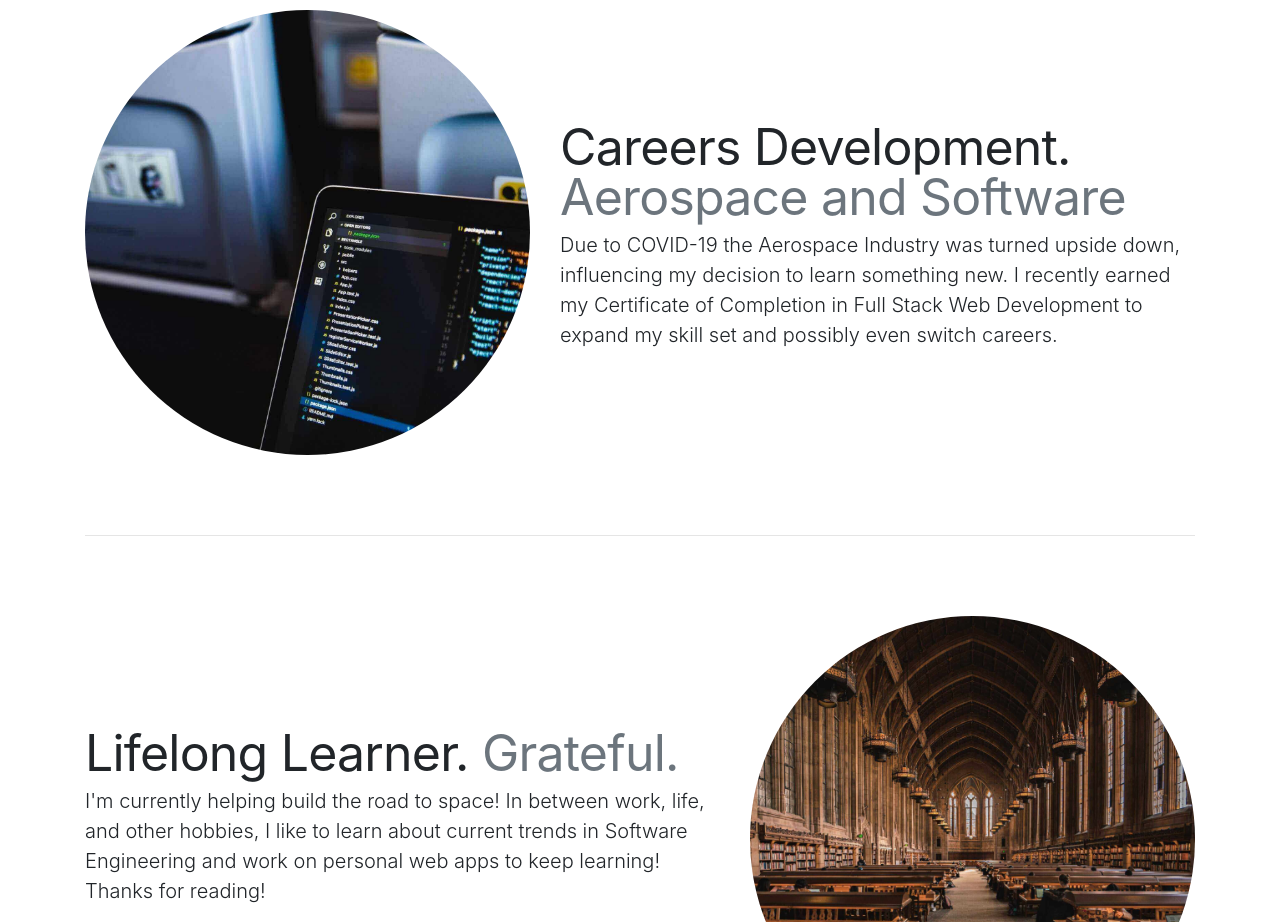
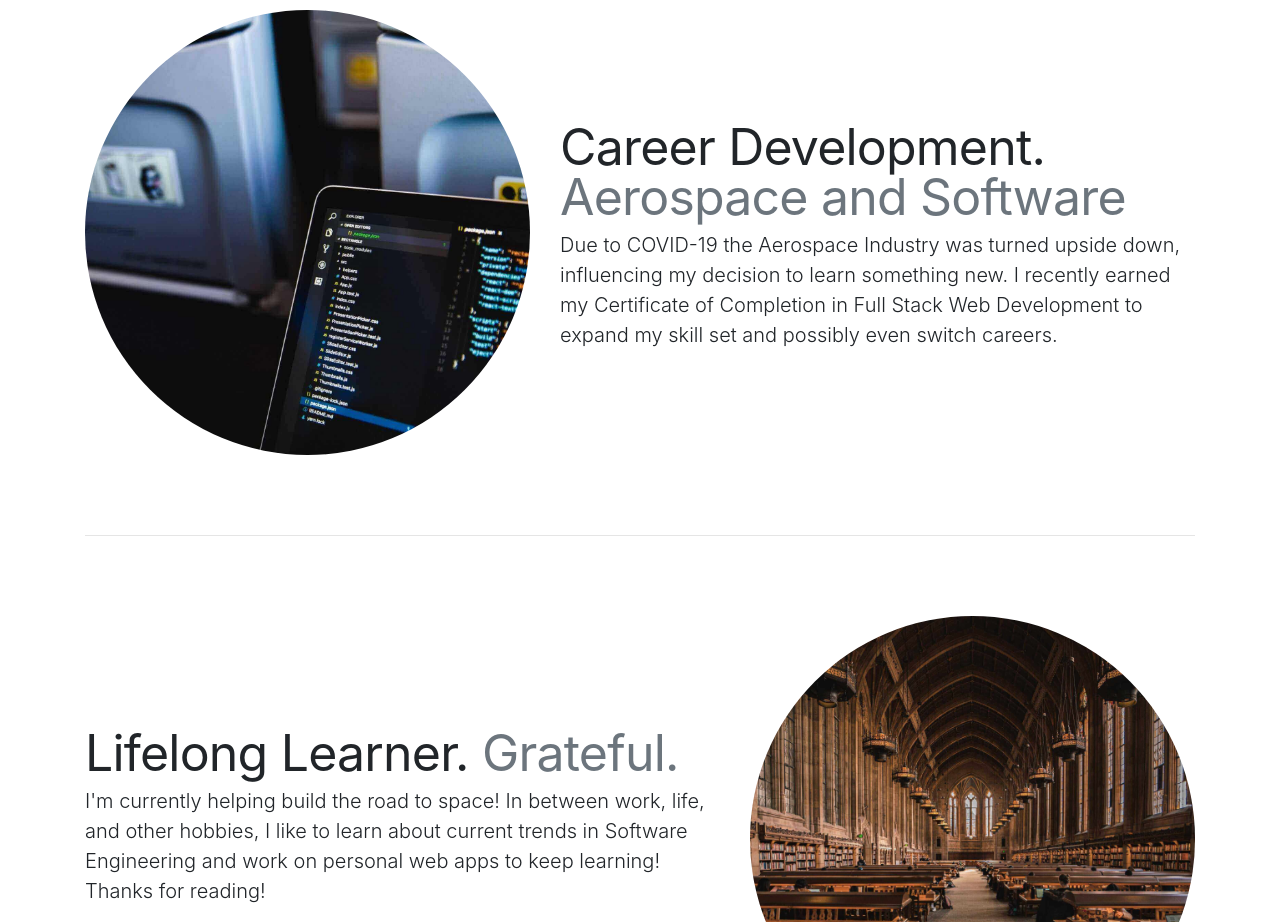
Before and after one commit to jre23/react-portfolio, a React (Create React App) app: page / in a window 1280 px wide. Shown: the part 1580-2502 px from the top of the page. Built offline with nearby package versions, Linux system fonts and the light colour scheme.

Commit message:
fixed typo on about page

```diff
--- a/src/components/pages/About/index.jsx
+++ b/src/components/pages/About/index.jsx
@@ -104,7 +104,7 @@ const About = () => {
           <div className="row featurette">
             <div className="col-md-7 order-md-2">
               <h2 className="featurette-heading">
-                Careers Development.
+                Career Development.
                 <span className="text-muted"> Aerospace and Software</span>
               </h2>
               <p className="lead">
```
